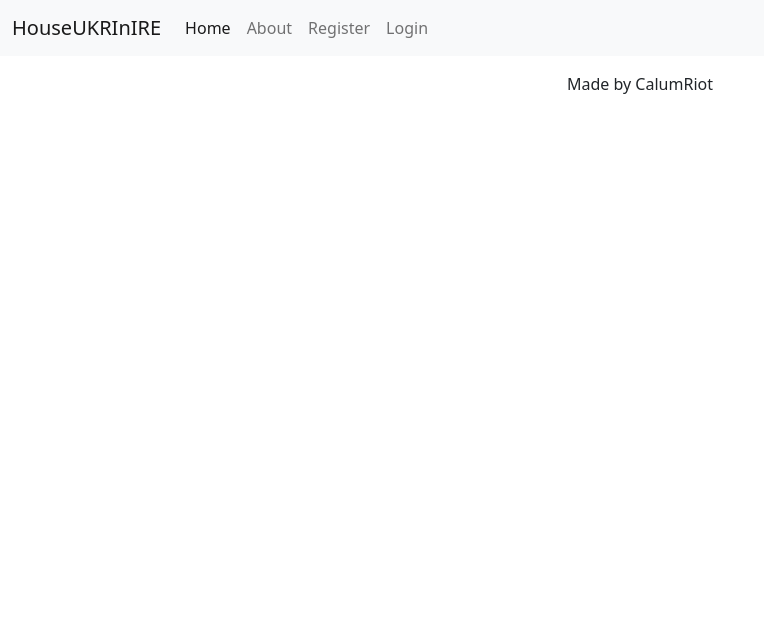
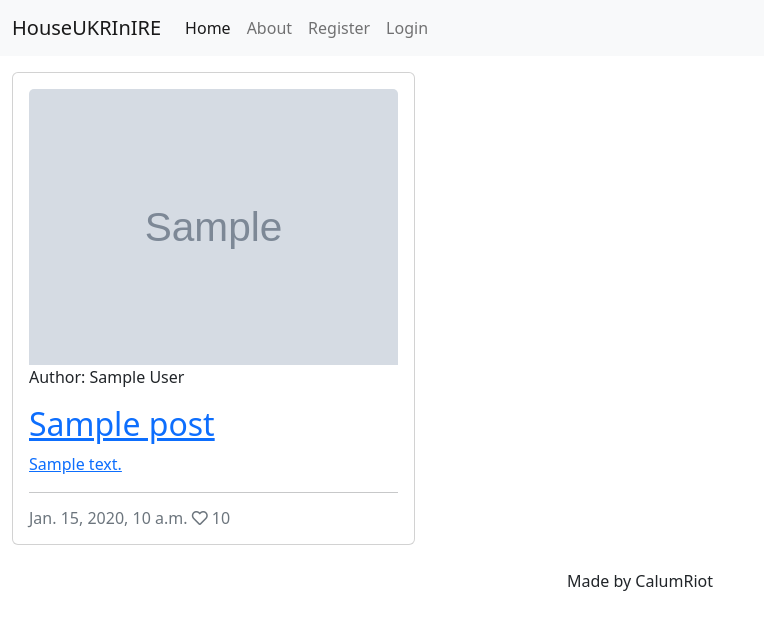
Before and after one commit to CalumRiot/House-Ukraine-In-Ireland, a Django app: template templates/index.html in a window 1280 px wide. Shown: the top 630 px of the page, without its empty margins (0-764 px from the left). Run offline with Django 3.2, Linux system fonts and the light colour scheme; the template is opened without the code that fills it: most values are stand-ins (such as "Sample title", 1, 10 or a date in 2020); grey boxes marked "Sample" are stand-in pictures.

Commit message:
changes made to index and base.html files

```diff
--- a/templates/base.html
+++ b/templates/base.html
@@ -6,6 +6,8 @@
     <meta http-equiv="X-UA-Compatible" content="IE=edge">
     <meta name="viewport" content="width=device-width, initial-scale=1.0">
     <title>House Ukraine In Ireland</title>
+    <!--Font Awesome Link-->
+    <link rel="stylesheet" href="https://cdnjs.cloudflare.com/ajax/libs/font-awesome/5.15.3/css/all.min.css">
     <!--Bootstrap CSS Link-->
     <link href="https://cdn.jsdelivr.net/npm/bootstrap@5.2.3/dist/css/bootstrap.min.css" rel="stylesheet" integrity="sha384-rbsA2VBKQhggwzxH7pPCaAqO46MgnOM80zW1RWuH61DGLwZJEdK2Kadq2F9CUG65" crossorigin="anonymous">
     <!--Bootstrap JS Link-->
--- a/templates/index.html
+++ b/templates/index.html
@@ -8,11 +8,52 @@
         <!-- Blog Entries Column -->
         <div class="col-12 mt-3 left">
             <div class="row">
+                {% for post in post_list %}
+                <div class="col-md-4">
+                    <div class="card mb-4">
+                        <div class="card-body">
+                            <div class="image-container">
+                                {% if "placeholder" in post.featured_image.url %}
+                                <img class="card-img-top"
+                                    src="https://www.northernsun.com/images/image16x16/576x576/4911.png">
+                                {% else %}
+                                <img class="card-img-top" src=" {{ post.featured_image.url }}">
+                                {% endif %}
+                                <div class="image-flash">
+                                    <p class="author">Author: {{ post.author }}</p>
+                                </div>
+                            </div>
+                            <a href="#" class="post-link">
+                                <h2 class="card-title">{{ post.title }}</h2>
+                                <p class="card-text">{{ post.excerpt }}</p>
+                            </a>
+                            <hr />
+                            <p class="card-text text-muted h6">{{ post.created_on}} <i class="far fa-heart"></i>
+                                {{ post.number_of_likes }}</p>
+                        </div>
+                    </div>
+                </div>
+                {% if forloop.counter|divisibleby:3 %}
+            </div>
+            <div class="row">
+                {% endif %}
+                {% endfor %}
 
             </div>
         </div>
     </div>
+    {% if is_paginated %}
+    <nav aria-label="Page navigation">
+        <ul class="pagination justify-content-center">
+            {% if page_obj.has_previous %}
+            <li><a href="?page={{ page_obj.previous_page_number }}" class="page-link">&laquo; PREV </a></li>
+            {% endif %}
+            {% if page_obj.has_next %}
+            <li><a href="?page={{ page_obj.next_page_number }}" class="page-link"> NEXT &raquo;</a></li>
 
+            {% endif %}
+        </ul>
+    </nav>
+    {% endif %}
 </div>
-
 {%endblock%}
```
